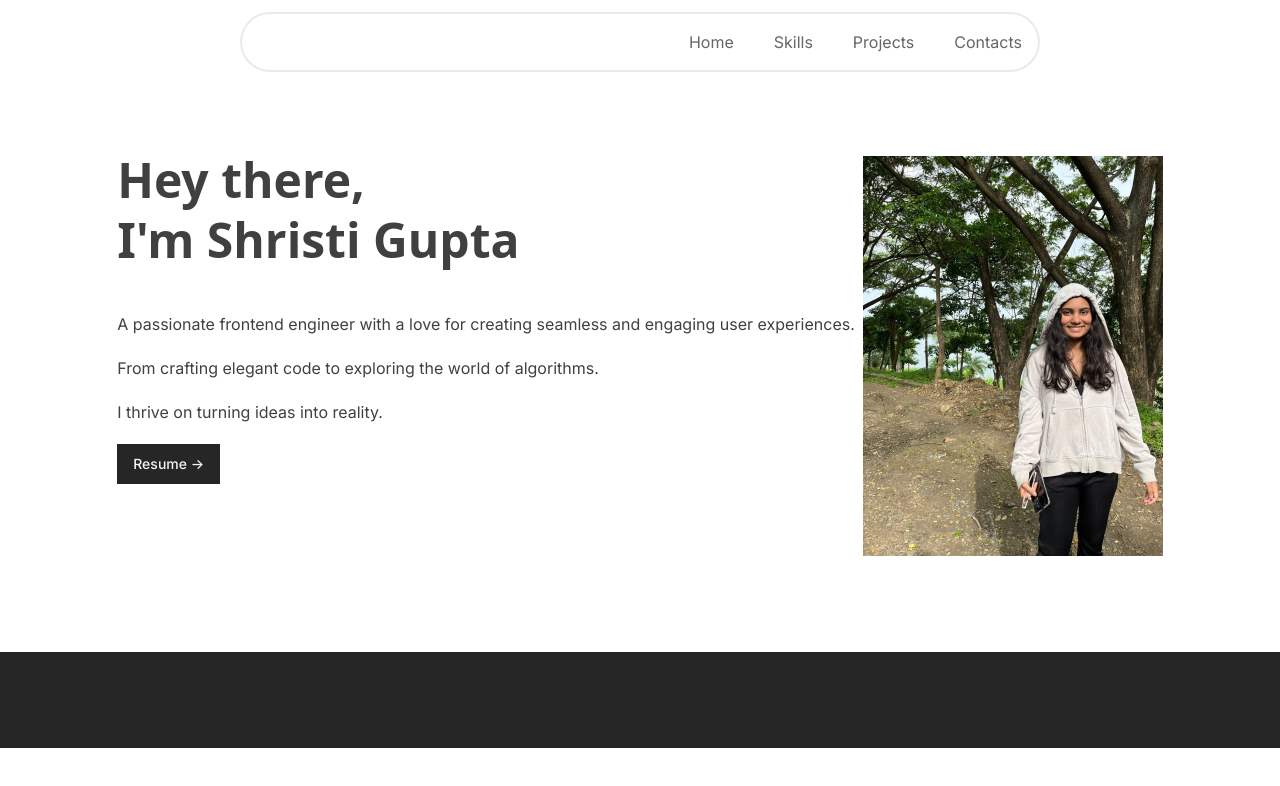
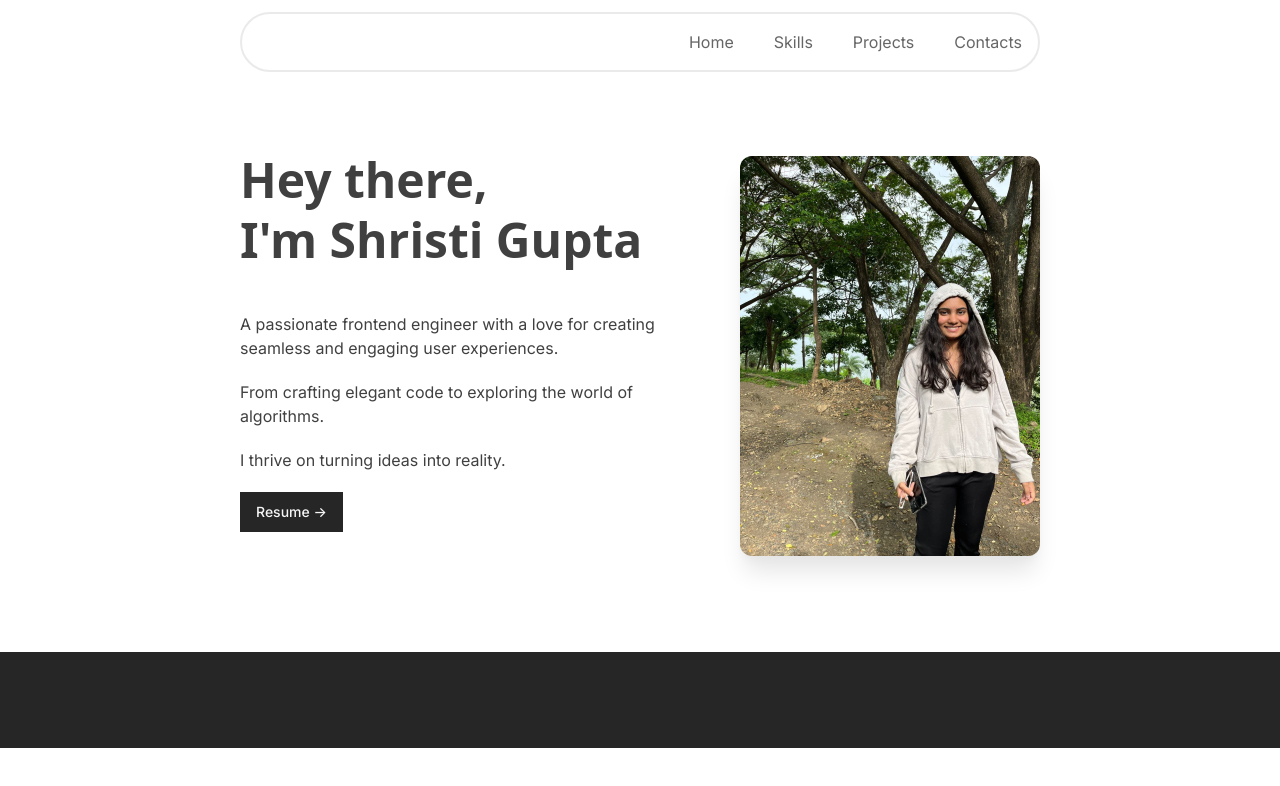
Before and after one commit to shristigupta12/Portfolio, a Next.js app: page / in a window 1280 px wide. Shown: the top 786 px of the page. Built offline with nearby package versions, Linux system fonts and the light colour scheme.

Commit message:
fix: hero section layout

```diff
--- a/components/sections/home/index.jsx
+++ b/components/sections/home/index.jsx
@@ -6,7 +6,8 @@ import { Button } from "@/components/ui/button"
 
 const Home = ()=>{
     return(
-        <section className="flex h-full justify-center gap-2">
+        <ViewContainer>
+        <section className="flex h-full justify-center gap-12">
             <div className="flex flex-col gap-12 text-neutral-700  ">
                 <div className="flex flex-col gap-3 font-semibold text-5xl font-sans">
                     <h1 >Hey there,</h1>
@@ -21,11 +22,9 @@ const Home = ()=>{
                     </p>
                 </div>
             </div>
-
-                <Image src={'/utils/profile.jpeg'} alt="avatar" width={'300'} height={'400'}/>
-
-
+                <Image src={'/utils/profile.jpeg'} alt="avatar" width={'300'} height={'400'} className="rounded-xl shadow-xl shadow-neutral-200"/>
         </section>
+        </ViewContainer>
     )
 }
 
```
